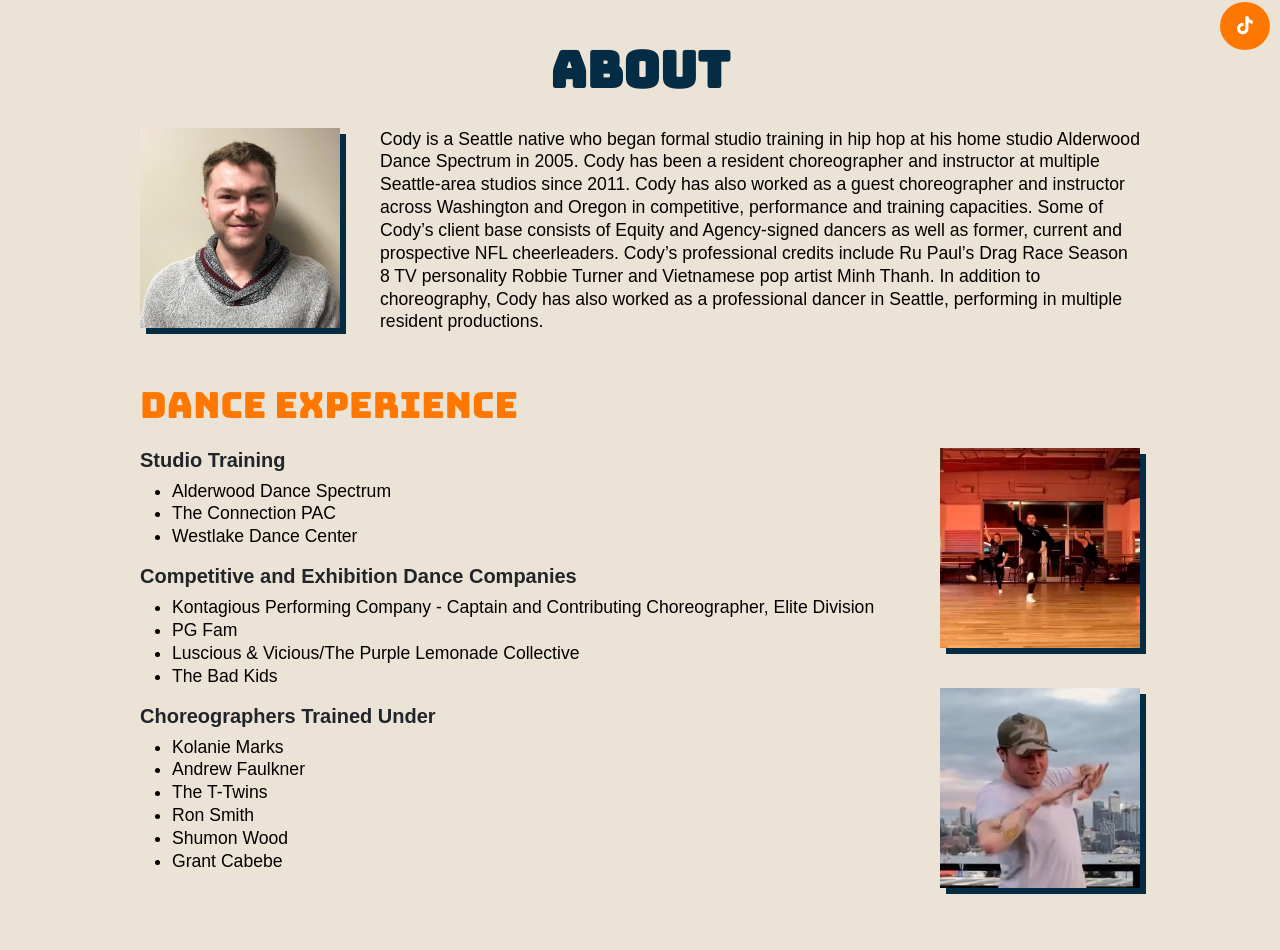
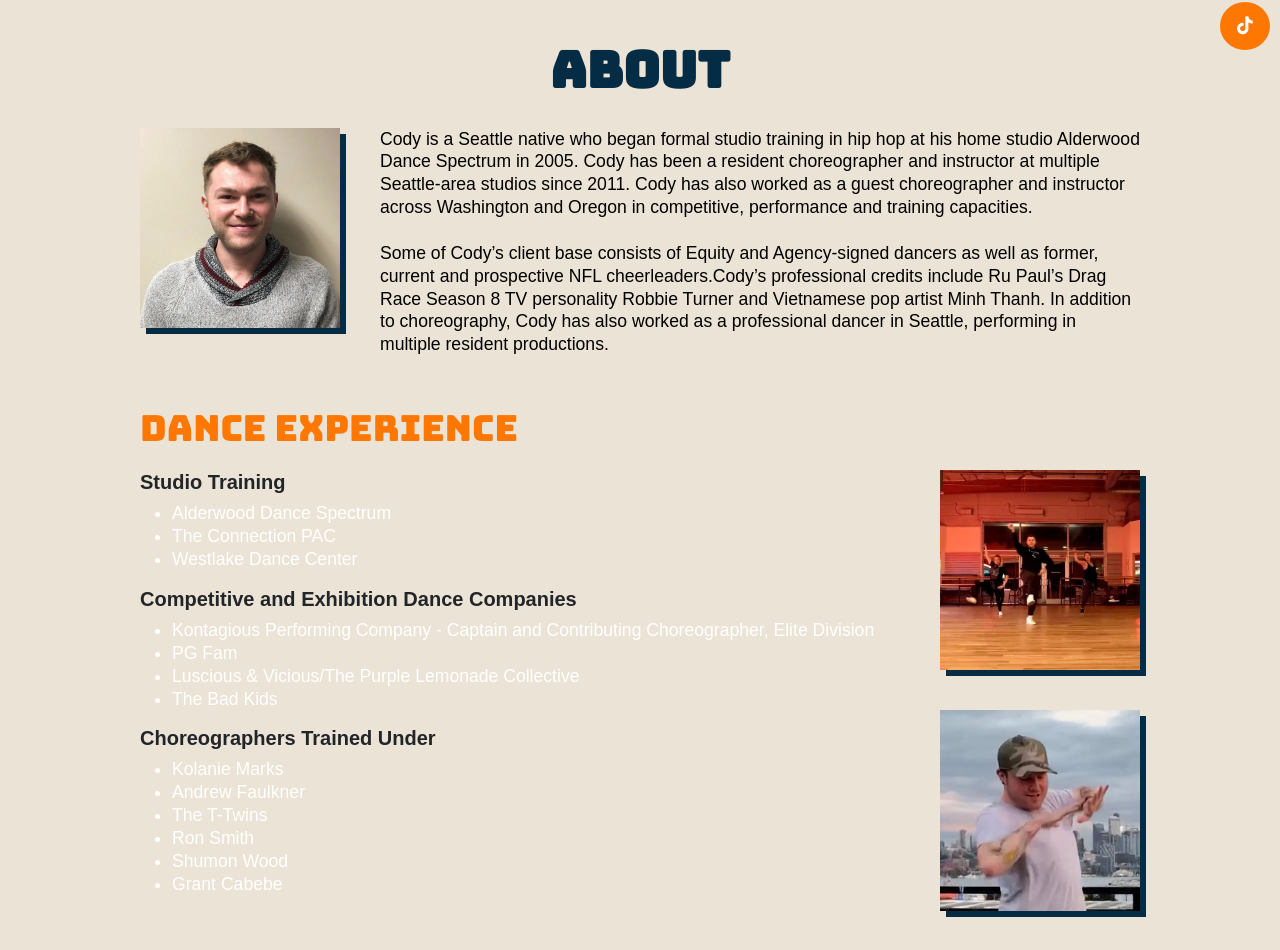
Before and after one commit to mosaicmuse/cody-khaos-final-final, a PHP site: page /about.html in a window 1280 px wide. Shown: the part 456-1406 px from the top of the page. Run offline with PHP 8.4, Linux system fonts and the light colour scheme; some libraries are stand-ins or nearby versions.

Commit message:
Update li color

```diff
--- a/about.html
+++ b/about.html
@@ -108,9 +108,9 @@
             resident choreographer and instructor at multiple Seattle-area
             studios since 2011. Cody has also worked as a guest choreographer
             and instructor across Washington and Oregon in competitive,
-            performance and training capacities. Some of Cody’s client base
-            consists of Equity and Agency-signed dancers as well as former,
-            current and prospective NFL cheerleaders. Cody’s professional
+            performance and training capacities.<br /><br />Some of Cody’s
+            client base consists of Equity and Agency-signed dancers as well as
+            former, current and prospective NFL cheerleaders.Cody’s professional
             credits include Ru Paul’s Drag Race Season 8 TV personality Robbie
             Turner and Vietnamese pop artist Minh Thanh. In addition to
             choreography, Cody has also worked as a professional dancer in
--- a/styles/style.css
+++ b/styles/style.css
@@ -176,10 +176,16 @@ h5 {
   font-weight: bold;
 }
 
-p,
+p {
+  line-height: 1.3;
+  color: black;
+  font-size: 1.1em;
+  font-weight: 100;
+}
+
 li {
   line-height: 1.3;
-  color: black;
+  color: white;
   font-size: 1.1em;
   font-weight: 100;
 }
```
